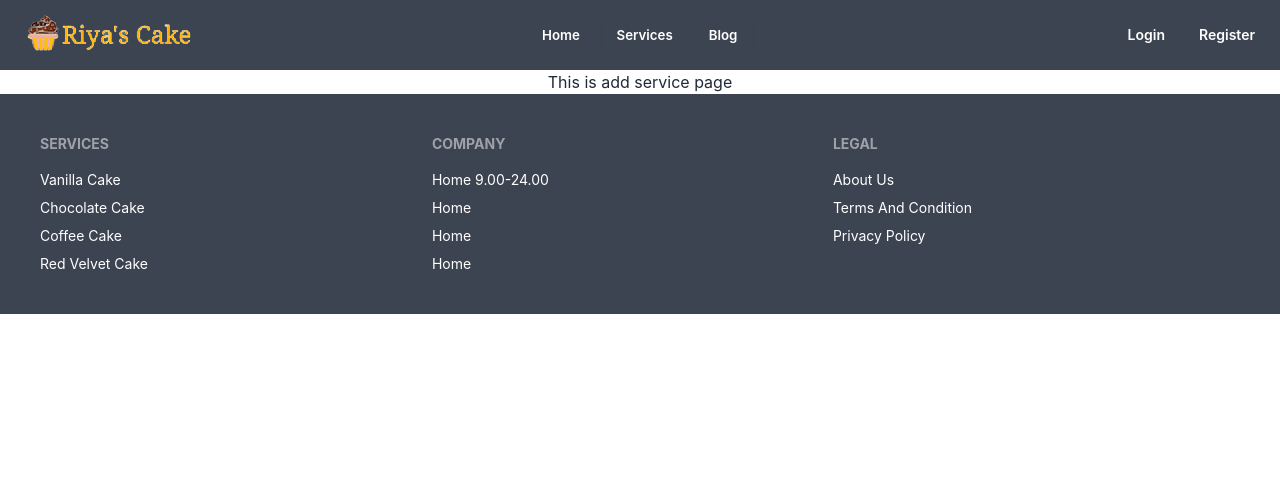
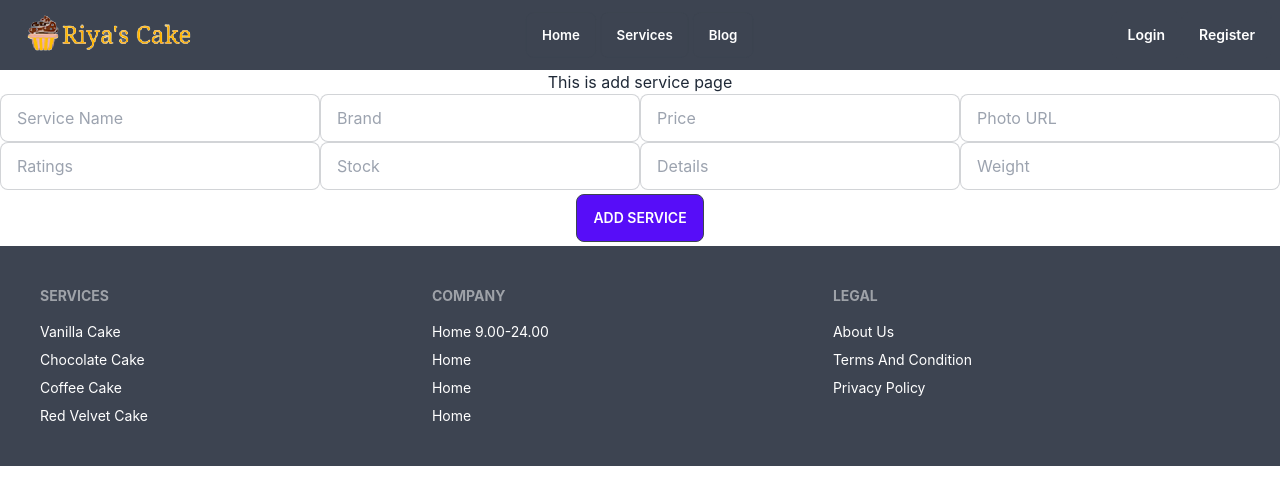
Before and after one commit to mkasik/riyas-cake, a React (Create React App) app: page /addservices in a window 1280 px wide. Shown: the top 504 px of the page. Built offline with nearby package versions, Linux system fonts and the light colour scheme; no server answers.

Commit message:
add service page

```diff
--- a/src/Pages/AddServices/AddServices.js
+++ b/src/Pages/AddServices/AddServices.js
@@ -1,9 +1,63 @@
 import React from 'react';
 
 const AddServices = () => {
+
+    const handleServices = event => {
+        event.preventDefault();
+        const form = event.target;
+        const name = form.name.value;
+        const brand = form.brand.value;
+        const price = form.price.value;
+        const img = form.img.value;
+        const ratings = form.ratings.value;
+        const stock = form.stock.value;
+        const details = form.details.value;
+        const weight = form.weight.value;
+        console.log(name, brand, price, img, ratings, stock, details, weight)
+
+        const services = {
+            name,
+            brand,
+            price,
+            img,
+            ratings,
+            stock,
+            details,
+            weight
+        }
+        fetch('http://localhost:5000/services', {
+            method: 'POST',
+            headers: {
+                'content-type': 'application/json'
+            },
+            body: JSON.stringify(services)
+        })
+            .then(res => res.json())
+            .then(data => {
+                console.log(data)
+                if (data.acknowledged) {
+                    alert('Services Added  Succesfully');
+                    form.reset();
+                }
+            })
+            .catch(err => console.error(err));
+    }
+
+
     return (
         <div>
             <h2>This is add service page</h2>
+            <form onSubmit={handleServices}>
+                <input type="text" name="name" placeholder="Service Name" className="input input-bordered w-full max-w-xs" />
+                <input type="text" name="brand" placeholder="Brand" className="input input-bordered w-full max-w-xs" />
+                <input type="text" name="price" placeholder="Price" className="input input-bordered w-full max-w-xs" />
+                <input type="text" name="img" placeholder="Photo URL" className="input input-bordered w-full max-w-xs" />
+                <input type="text" name="ratings" placeholder="Ratings" className="input input-bordered w-full max-w-xs" />
+                <input type="text" name="stock" placeholder="Stock" className="input input-bordered w-full max-w-xs" />
+                <input type="text" name="details" placeholder="Details" className="input input-bordered w-full max-w-xs" />
+                <input type="text" name="weight" placeholder="Weight" className="input input-bordered w-full max-w-xs" />
+                <button className='btn bg-primary mt-1 mb-1'>Add Service</button>
+            </form>
         </div>
     );
 };
--- a/src/UpdateReview/UpdateReview.js
+++ b/src/UpdateReview/UpdateReview.js
@@ -3,6 +3,15 @@ import { useLoaderData } from 'react-router-dom';
 
 const UpdateReview = () => {
     const update = useLoaderData();
+    const handleUpdate = event => {
+        event.preventDefault();
+        const form = event.target;
+        const message = form.message.value;
+        console.log(message)
+    }
+
+
+
     return (
         <div>
             <h2 className='text-2xl'>You can update your review here</h2>
```
